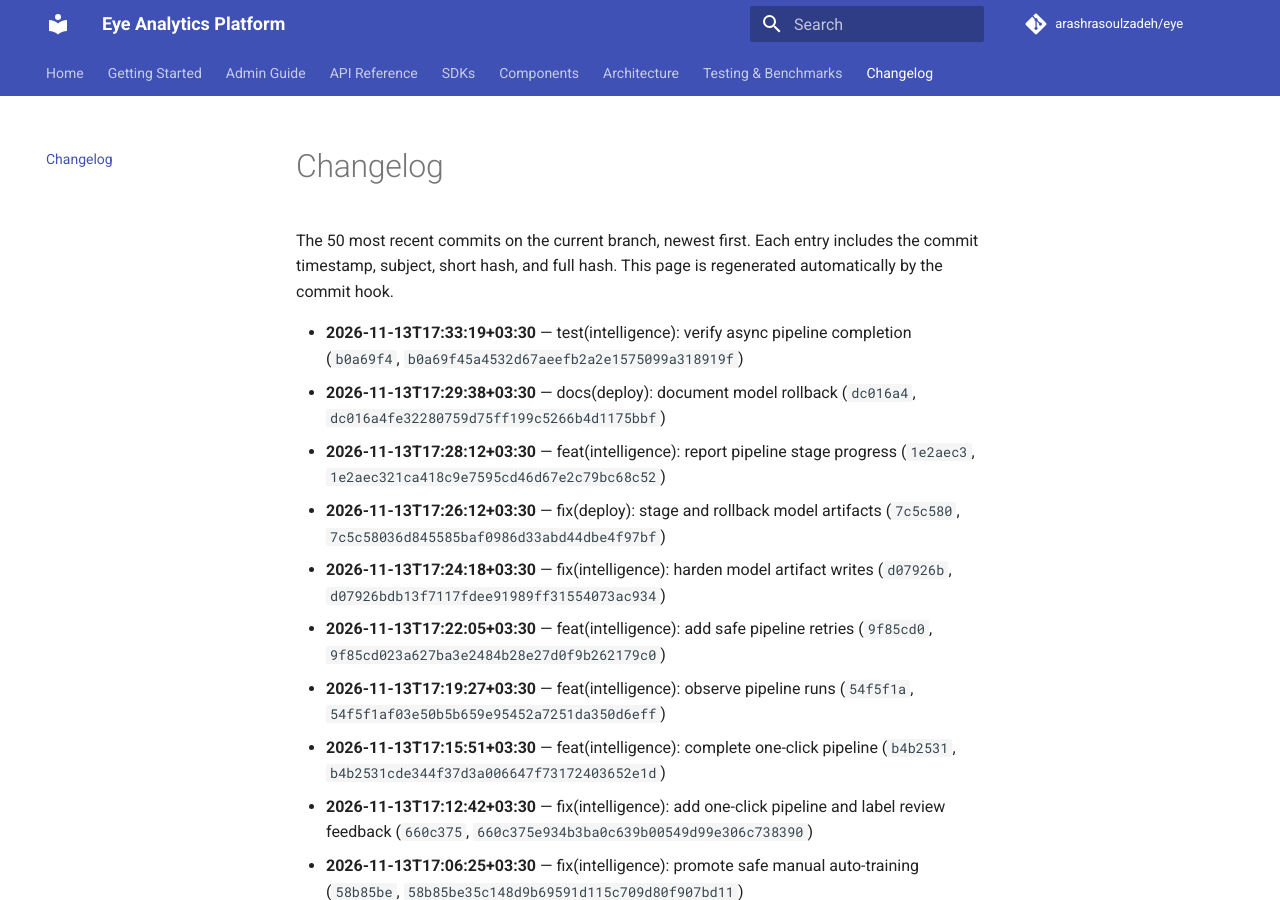
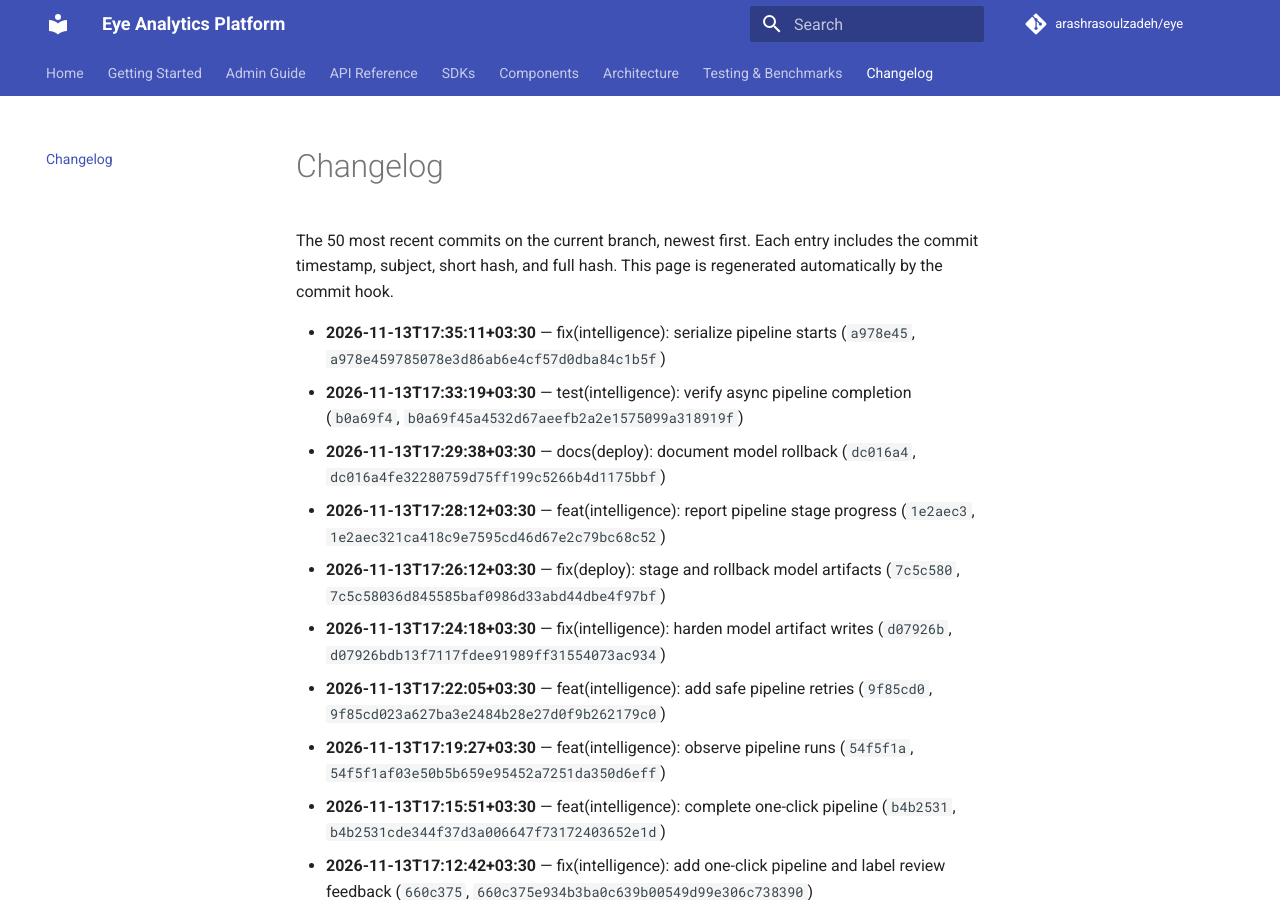
Before and after one commit to arashrasoulzadeh/eye, an MkDocs documentation site: the page built from docs/changelog.md, in a window 1280 px wide and 900 px high. Built offline with MkDocs 1.6.1 and Material for MkDocs 9.7.7, drawn with Linux system fonts in a browser that asks for light colours; comment, search, counter and statistics services are not loaded; some of the changed text lies outside the part shown.

```diff
--- a/docs/changelog.md
+++ b/docs/changelog.md
@@ -2,6 +2,7 @@
 
 The 50 most recent commits on the current branch, newest first. Each entry includes the commit timestamp, subject, short hash, and full hash. This page is regenerated automatically by the commit hook.
 
+- **2026-11-13T17:35:11+03:30** — fix(intelligence): serialize pipeline starts (`a978e45`, `a978e459785078e3d86ab6e4cf57d0dba84c1b5f`)
 - **2026-11-13T17:33:19+03:30** — test(intelligence): verify async pipeline completion (`b0a69f4`, `b0a69f45a4532d67aeefb2a2e1575099a318919f`)
 - **2026-11-13T17:29:38+03:30** — docs(deploy): document model rollback (`dc016a4`, `dc016a4fe32280759d75ff199c5266b4d1175bbf`)
 - **2026-11-13T17:28:12+03:30** — feat(intelligence): report pipeline stage progress (`1e2aec3`, `1e2aec321ca418c9e7595cd46d67e2c79bc68c52`)
```
Also changed, not shown: other parts of docs/changelog.md (+0 -1 lines), 1 other file.
